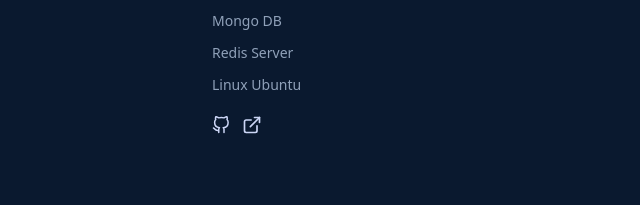
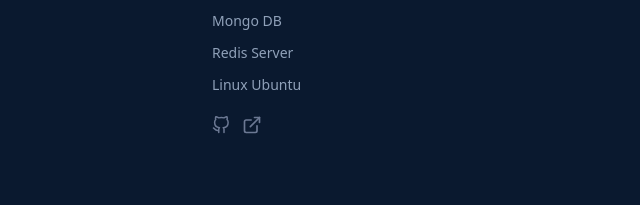
Before and after one commit to Calingcooo/my-portfolio-v2, a Next.js app: page / in a window 1280 px wide. Shown: the part 6927-7132 px from the top of the page, without its empty margins (328-968 px from the left). Built offline with nearby package versions, Linux system fonts and the light colour scheme.

Commit message:
remove tool tip component

```diff
--- a/src/app/components/ProjectHighlights/FeaturedProjectCard.tsx
+++ b/src/app/components/ProjectHighlights/FeaturedProjectCard.tsx
@@ -57,16 +57,38 @@ const FeaturedProjectCard = ({ project, index }: ProjectCardProps) => {
             isEven ? "md:justify-start" : "md:justify-end"
           }`}
         >
-          <a href={project.srcCode} target="_blank">
+          <a
+            href={project.srcCode === "" ? undefined : project.srcCode}
+            target="_blank"
+            aria-disabled={project.srcCode === ""}
+            className={`inline-flex ${
+              project.srcCode === ""
+                ? "pointer-events-none cursor-not-allowed"
+                : ""
+            }`}
+          >
             <FiGithub
               size={18}
-              className="text-[#ccd6f6] hover:text-[#64ffda] transition-colors duration-200 ease-in-out"
+              className={`text-[#ccd6f6] transition-colors duration-200 ease-in-out ${
+                project.srcCode === "" ? "opacity-50" : "hover:text-[#64ffda]"
+              }`}
             />
           </a>
-          <a href={project.link} target="_blank">
+          <a
+            href={project.link === "" ? "#" : project.link}
+            target="_blank"
+            aria-disabled={project.link === ""}
+            className={`inline-flex ${
+              project.link === ""
+                ? "pointer-events-none cursor-not-allowed"
+                : ""
+            }`}
+          >
             <FiExternalLink
               size={20}
-              className="text-[#ccd6f6] hover:text-[#64ffda] transition-colors duration-200 ease-in-out"
+              className={`text-[#ccd6f6] hover:text-[#64ffda] transition-colors duration-200 ease-in-out ${
+                project.link === "" ? "opacity-50" : "hover:text-[#64ffda]"
+              }`}
             />
           </a>
         </div>
--- a/src/app/components/sections/Footer.tsx
+++ b/src/app/components/sections/Footer.tsx
@@ -11,7 +11,7 @@ const Footer = () => {
             href={social.url}
             target="_blank"
             rel="noopener noreferrer"
-            className="hover:-translate-y-1 transition-colors duration-300 ease-in-out"
+            className="hover:-translate-y-1 transition-all duration-300 ease-in-out"
           >
             <social.icon className="md:w-4 md:h-4 lg:w-5 lg:h-5 text-slate-400 hover:text-[#64ffda]" />
           </a>
```
